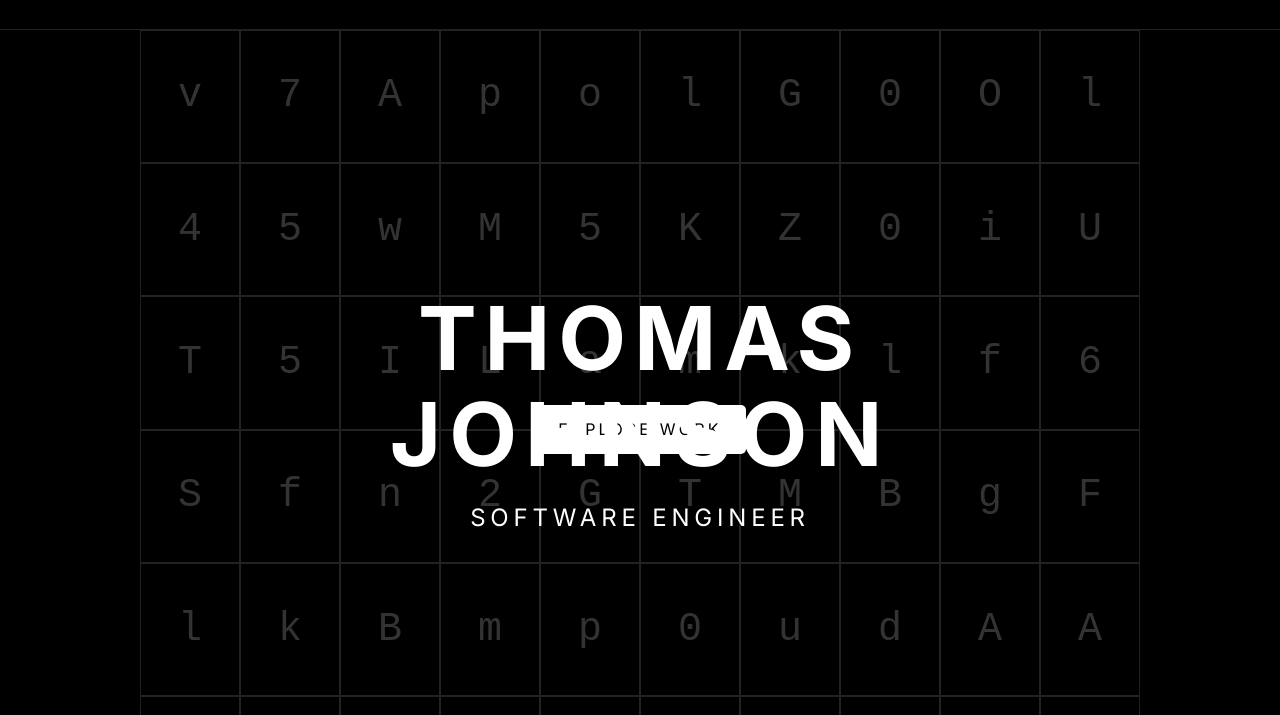
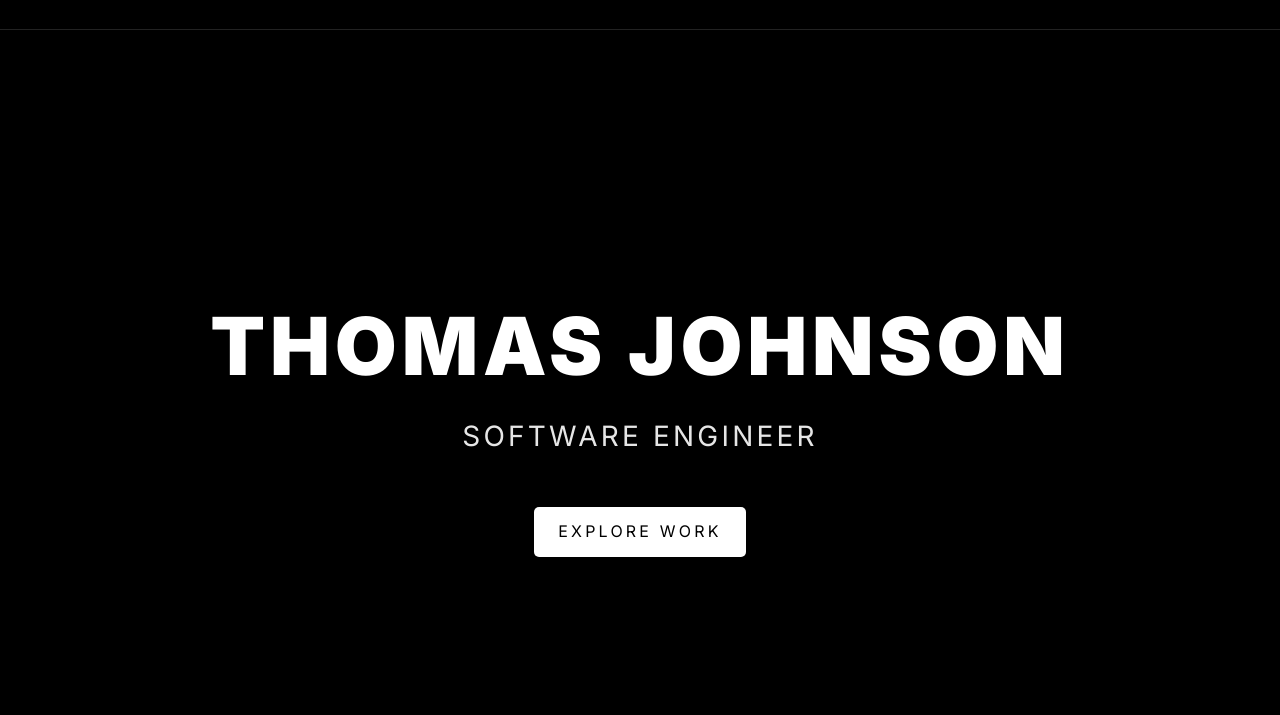
Before and after one commit to itsnotvii/about-me-website, a plain HTML site: page index.html in a window 1280 px wide. Shown: the part 85-800 px from the top of the page. Drawn offline with Linux system fonts and the light colour scheme; no server answers.

Commit message:
tiles update

```diff
--- a/index.html
+++ b/index.html
@@ -28,12 +28,14 @@
    </header>
 
    <section class="hero" id="home">
-        <div class="tile-container" id="tile-grid"></div>
+      <div class="hero-content">
          <div class="hero-text">
                <h1>THOMAS JOHNSON</h1>
                <p>SOFTWARE ENGINEER</p>
+               <a href="#projects" class="btn">EXPLORE WORK</a>
          </div>
-        <a href="#projects" class="btn">EXPLORE WORK</a>
+      </div>
+      <div class="tile-container" id="tile-grid"></div>
    </section>
 
    <section class="projects" id="projects">
--- a/script.js
+++ b/script.js
@@ -88,37 +88,52 @@ document.addEventListener("DOMContentLoaded", () => {
     }
 });
 
-// TILE TITLE SCRIPT
+// Implement front page tile animation
 document.addEventListener('DOMContentLoaded', function() {
-    const chars = "ABCDEFGGHIJKLMNOPQRSTUVWXYZ1234567890abcdefghijklmnopqrstuvwxyz";
     const rows = 6;
     const cols = 10;
     const grid = document.getElementById('tile-grid');
 
-    // Clear any existing content
+    // Make sure grid exists and is positioned correctly
+    if (!grid) return;
+
     grid.innerHTML = '';
 
-    // Create tiles directly in the grid container
+    // Create tiles with initial transparent state
+    const tiles = [];
     for (let i = 0; i < rows * cols; i++) {
         const tile = document.createElement('div');
         tile.className = 'tile';
-        const randomChar = chars[Math.floor(Math.random() * chars.length)];
-        tile.setAttribute('data-char', randomChar);
+        tile.style.opacity = '0'; // Start invisible
+        tile.style.pointerEvents = 'none'; // Allow clicks to pass through
+        grid.appendChild(tile);
+        tiles.push(tile);
+    }
 
-        tile.addEventListener('mouseenter', function() {
-            this.style.background = '#fff';
-            this.style.transform = 'scale(1.2)';
-            this.style.zIndex = '30';
-            const newChar = chars[Math.floor(Math.random() * chars.length)];
-            this.setAttribute('data-char', newChar);
+    // Add hover effect only to visible tiles
+    function addHoverEffect(tile) {
+        tile.addEventListener('mouseenter', () => {
+            tile.style.transform = 'scale(1)';
+            tile.style.opacity = '1';
+            tile.style.transition = 'all 0.3s ease';
         });
+        tile.addEventListener('mouseleave', () => {
+            tile.style.transform = 'scale(0)';
+            tile.style.opacity = '0';
+            tile.style.transition = 'all 1s ease';
+        });
+    }
 
-        tile.addEventListener('mouseleave', function() {
-            this.style.background = '#000';
-            this.style.transform = 'scale(1)';
-            this.style.zIndex = '1';
-        });
+    // Animate tiles with slower, more controlled fade
+    const shuffledTiles = [...tiles].sort(() => Math.random() - 0.5);
 
-        grid.appendChild(tile);
-    }
+    shuffledTiles.forEach((tile, index) => {
+        const delay = index * 100 + Math.random() * 500; // Slower appearance
+        setTimeout(() => {
+            tile.style.transform = 'scale(0)';
+            tile.style.opacity = '0';
+            tile.style.transition = 'transform 1.5s ease, opacity 2s ease';
+            addHoverEffect(tile);
+        }, delay);
+    });
 });
--- a/styles.css
+++ b/styles.css
@@ -102,8 +102,15 @@ section {
         grid-template-rows: repeat(8, 1fr);
         grid-template-columns: repeat(5, 1fr);
     }
-    .tile::before {
-        font-size: 1.8rem;
+
+    .hero-text h1 {
+        letter-spacing: 0.15rem;
+        margin-bottom: 1rem;
+    }
+
+    .hero-text p {
+        letter-spacing: 0.1rem;
+        margin-bottom: 1rem;
     }
 }
 
@@ -124,90 +131,76 @@ section h2 {
 .hero {
     position: relative;
     min-height: 100vh;
-    display: flex;
-    flex-direction: column;
-    justify-content: center;
-    align-items: center;
     overflow: hidden;
     background: #000;
+    display: grid;
+    place-items: center;
 }
 
 .tile-container {
+    position: absolute;
+    top: 0;
+    left: 0;
+    width: 100%;
+    height: 100%;
     display: grid;
     grid-template-rows: repeat(6, 1fr);
     grid-template-columns: repeat(10, 1fr);
-    height: 100vh;
-    width: 100%;
-    position: absolute;
-    top: 0;
-    left: 0;
+    z-index: 2;
 }
 
 .tile {
-    flex: 1;
-    background: #000;
+    background: #111;
     border: 1px solid #222;
-    transition: all 0.4s cubic-bezier(0.16, 1, 0.3, 1);
-    position: relative;
-    min-height: 100px;
-    z-index: 1;
+    transition: all 0.8s cubic-bezier(0.16, 1, 0.3, 1);
+    opacity: 1;
+    transform: scale(1);
 }
 
 .tile::before {
-    content: attr(data-char);
-    position: absolute;
-    top: 50%;
-    left: 50%;
-    transform: translate(-50%, -50%);
-    color: #fff;
-    font-family: 'Courier New', monospace;
-    font-size: 2.5rem;
-    opacity: 0.2;
-    will-change: transform;
+    display: none;
 }
 
 .tile:hover {
+    transform: scale(1.15);
     z-index: 2;
     box-shadow: 0 0 30px rgba(255,255,255,0.15);
-    transform: scale(1.15);
+}
+
+.tile.hidden {
+    transform: scale(0);
+    opacity: 0;
+}
+
+.hero-content {
+    position: relative;
+    z-index: 1;
+    width: 100%;
+    text-align: center;
+    padding: 0 2rem;
 }
 
 .hero-text {
-    position: absolute;
-    top: 50%;
-    left: 50%;
-    transform: translate(-50%, -50%);
-    width: 100%;
-    padding: 0 2rem;
-    text-align: center;
-    z-index: 100;
-    pointer-events: none;
-}
-
-.hero-text h1,
-.hero-text p,
-.hero-text .btn {
-    pointer-events: auto;
+    max-width: 900px;
+    margin: 0 auto;
 }
 
 .hero-text h1 {
-    font-size: clamp(3rem, 8vw, 5.5rem);
-    font-weight: 700;
-    letter-spacing: 0.5rem;
+    font-size: clamp(3rem, 8vw, 5rem);
+    font-weight: 900;
+    letter-spacing: 0.3rem;
+    line-height: 1.1;
+    margin-bottom: 1.5rem;
     text-transform: uppercase;
-    color: #fff;
-    margin-bottom: 1rem;
-    line-height: 1.1;
-    font-family: 'Inter', monospace;
 }
 
 .hero-text p {
-    font-size: clamp(1.25rem, 3vw, 1.5rem);
-    letter-spacing: 0.3rem;
-    color: #fff;
-    margin-bottom: 2rem;
-    font-family: 'Inter', monospace;
+    font-size: clamp(1.25rem, 3vw, 1.75rem);
+    letter-spacing: 0.2rem;
+    margin-bottom: 3rem;
+    opacity: 0.9;
 }
+
 
 .btn {
     position: relative;
```
Lines whose indentation alone changed are shown as unchanged.
